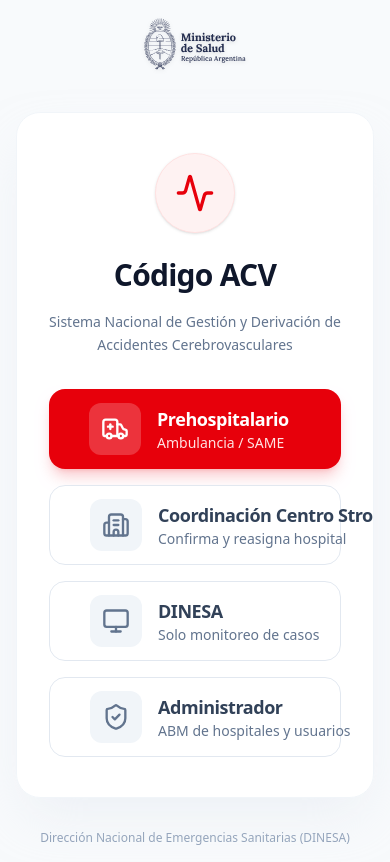
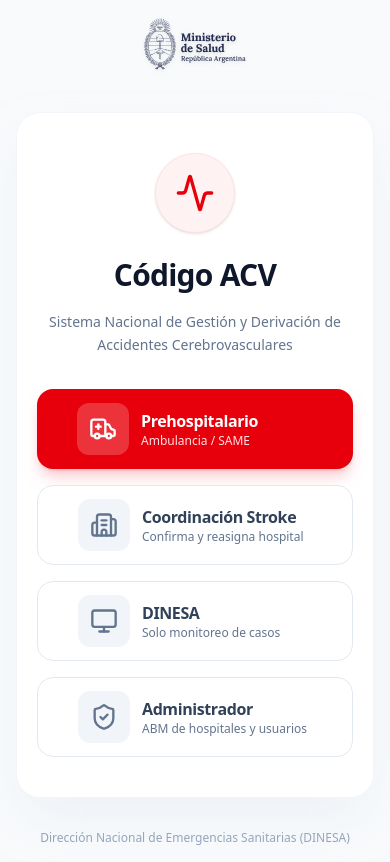
Before and after one commit to sumar21/stroke-ministerio-salud, a React (Vite) app: page / in a window 390 px wide. Built offline with nearby package versions, Linux system fonts and the light colour scheme; no server answers.

Commit message:
Update terminology from "Emergencias" to "Stroke" in various components for consistency

```diff
--- a/src/components/dinesa/CaseDetailModal.tsx
+++ b/src/components/dinesa/CaseDetailModal.tsx
@@ -129,7 +129,7 @@ export function CaseDetailModal({ acvCase, isOpen, onClose, onAssignHospital, ca
               <Activity className="w-6 h-6" />
             </div>
             <div>
-              <h2 className="text-2xl font-bold text-slate-900 tracking-tight">Detalle de Emergencia</h2>
+              <h2 className="text-2xl font-bold text-slate-900 tracking-tight">Detalle de Stroke</h2>
               <div className="flex items-center gap-2 mt-1">
                 <Badge variant="secondary" className="font-mono text-xs">
                   {acvCase.id}
--- a/src/views/DinesaView.tsx
+++ b/src/views/DinesaView.tsx
@@ -88,7 +88,7 @@ export function DinesaView({ mode = 'COORDINATION', onLogout, cases, onAssignHos
                   className={`w-full flex items-center gap-3 px-3 py-2.5 rounded-lg text-sm font-medium transition-colors ${currentView === 'MONITOR' ? 'bg-red-50 text-red-700' : 'text-slate-600 hover:bg-slate-100 hover:text-slate-900'}`}
                 >
                   <Monitor className="w-5 h-5" />
-                  Monitor de Emergencias
+                  Monitor de Stroke
                 </button>
                 {isMonitorOnlyMode && (
                   <button
--- a/src/views/LoginView.tsx
+++ b/src/views/LoginView.tsx
@@ -46,63 +46,63 @@ export function LoginView({ onLogin }: LoginViewProps) {
               Sistema Nacional de Gestión y Derivación de Accidentes Cerebrovasculares
             </p>
           </CardHeader>
-          <CardContent className="flex flex-col gap-4 px-8 pb-10">
+          <CardContent className="flex flex-col gap-4 px-5 md:px-8 pb-10">
             <Button
               size="xl"
-              className="w-full justify-start gap-4 text-left bg-red-600 hover:bg-red-700 text-white border-0 shadow-lg shadow-red-600/20 rounded-2xl h-20 transition-all hover:scale-[1.02] hover:shadow-red-600/30 group"
+              className="w-full justify-start gap-3 md:gap-4 text-left bg-red-600 hover:bg-red-700 text-white border-0 shadow-lg shadow-red-600/20 rounded-2xl min-h-20 h-auto py-3 transition-all hover:scale-[1.02] hover:shadow-red-600/30 group"
               onClick={() => onLogin('AMBULANCE')}
             >
               <div className="bg-white/20 p-3 rounded-xl group-hover:bg-white/30 transition-colors">
                 <Ambulance className="w-7 h-7 text-white" />
               </div>
-              <div className="flex flex-col">
-                <span className="font-bold text-lg tracking-tight">Prehospitalario</span>
-                <span className="text-sm font-medium text-red-100">Ambulancia / SAME</span>
+              <div className="flex flex-col leading-tight">
+                <span className="font-bold text-base md:text-lg tracking-tight">Prehospitalario</span>
+                <span className="text-xs md:text-sm font-medium text-red-100">Ambulancia / SAME</span>
               </div>
             </Button>
 
             <Button
               size="xl"
               variant="outline"
-              className="w-full justify-start gap-4 text-left border-slate-200 hover:border-orange-200 hover:bg-orange-50 text-slate-700 rounded-2xl h-20 transition-all hover:scale-[1.02] hover:shadow-md hover:shadow-orange-100/50 group"
+              className="w-full justify-start gap-3 md:gap-4 text-left border-slate-200 hover:border-orange-200 hover:bg-orange-50 text-slate-700 rounded-2xl min-h-20 h-auto py-3 transition-all hover:scale-[1.02] hover:shadow-md hover:shadow-orange-100/50 group"
               onClick={() => onLogin('COORDINATION')}
             >
               <div className="bg-slate-100 p-3 rounded-xl text-slate-500 group-hover:bg-orange-100 group-hover:text-orange-700 transition-colors">
                 <Building2 className="w-7 h-7" />
               </div>
-              <div className="flex flex-col">
-                <span className="font-bold text-lg tracking-tight">Coordinación Centro Stroke</span>
-                <span className="text-sm font-medium text-slate-500 group-hover:text-orange-700/70 transition-colors">Confirma y reasigna hospital</span>
+              <div className="flex flex-col leading-tight">
+                <span className="font-bold text-base md:text-lg tracking-tight">Coordinación Stroke</span>
+                <span className="text-xs md:text-sm font-medium text-slate-500 group-hover:text-orange-700/70 transition-colors">Confirma y reasigna hospital</span>
               </div>
             </Button>
 
             <Button
               size="xl"
               variant="outline"
-              className="w-full justify-start gap-4 text-left border-slate-200 hover:border-red-200 hover:bg-red-50 text-slate-700 rounded-2xl h-20 transition-all hover:scale-[1.02] hover:shadow-md hover:shadow-red-100/50 group"
+              className="w-full justify-start gap-3 md:gap-4 text-left border-slate-200 hover:border-red-200 hover:bg-red-50 text-slate-700 rounded-2xl min-h-20 h-auto py-3 transition-all hover:scale-[1.02] hover:shadow-md hover:shadow-red-100/50 group"
               onClick={() => onLogin('DINESA')}
             >
               <div className="bg-slate-100 p-3 rounded-xl text-slate-500 group-hover:bg-red-100 group-hover:text-red-600 transition-colors">
                 <Monitor className="w-7 h-7" />
               </div>
-              <div className="flex flex-col">
-                <span className="font-bold text-lg tracking-tight">DINESA</span>
-                <span className="text-sm font-medium text-slate-500 group-hover:text-red-600/70 transition-colors">Solo monitoreo de casos</span>
+              <div className="flex flex-col leading-tight">
+                <span className="font-bold text-base md:text-lg tracking-tight">DINESA</span>
+                <span className="text-xs md:text-sm font-medium text-slate-500 group-hover:text-red-600/70 transition-colors">Solo monitoreo de casos</span>
               </div>
             </Button>
 
             <Button
               size="xl"
               variant="outline"
-              className="w-full justify-start gap-4 text-left border-slate-200 hover:border-blue-200 hover:bg-blue-50 text-slate-700 rounded-2xl h-20 transition-all hover:scale-[1.02] hover:shadow-md hover:shadow-blue-100/50 group"
+              className="w-full justify-start gap-3 md:gap-4 text-left border-slate-200 hover:border-blue-200 hover:bg-blue-50 text-slate-700 rounded-2xl min-h-20 h-auto py-3 transition-all hover:scale-[1.02] hover:shadow-md hover:shadow-blue-100/50 group"
               onClick={() => onLogin('ADMIN')}
             >
               <div className="bg-slate-100 p-3 rounded-xl text-slate-500 group-hover:bg-blue-100 group-hover:text-blue-700 transition-colors">
                 <ShieldCheck className="w-7 h-7" />
               </div>
-              <div className="flex flex-col">
-                <span className="font-bold text-lg tracking-tight">Administrador</span>
-                <span className="text-sm font-medium text-slate-500 group-hover:text-blue-700/70 transition-colors">ABM de hospitales y usuarios</span>
+              <div className="flex flex-col leading-tight">
+                <span className="font-bold text-base md:text-lg tracking-tight">Administrador</span>
+                <span className="text-xs md:text-sm font-medium text-slate-500 group-hover:text-blue-700/70 transition-colors">ABM de hospitales y usuarios</span>
               </div>
             </Button>
           </CardContent>
--- a/src/views/dinesa/MonitorView.tsx
+++ b/src/views/dinesa/MonitorView.tsx
@@ -22,7 +22,7 @@ export function MonitorView({ cases, onAssignHospital, canAssign = true }: Monit
     <div className="flex-1 max-w-[1600px] mx-auto w-full p-4 md:p-6">
       <div className="mb-8 flex justify-between items-end">
         <div>
-          <h2 className="text-3xl font-bold text-slate-900 tracking-tight">Monitor de Emergencias</h2>
+          <h2 className="text-3xl font-bold text-slate-900 tracking-tight">Monitor de Stroke</h2>
           <p className="text-slate-500 mt-1">Gestión y derivación de pacientes con Código ACV activo.</p>
         </div>
       </div>
@@ -49,7 +49,7 @@ export function MonitorView({ cases, onAssignHospital, canAssign = true }: Monit
                 <div className="w-20 h-20 mx-auto bg-slate-100 rounded-full flex items-center justify-center mb-6">
                   <CheckCircle2 className="w-10 h-10 text-slate-400" />
                 </div>
-                <p className="text-xl font-bold text-slate-900">No hay emergencias activas</p>
+                <p className="text-xl font-bold text-slate-900">No hay casos stroke activos</p>
                 <p className="mt-2">Todos los casos han sido derivados o resueltos.</p>
               </motion.div>
             ) : (
```
